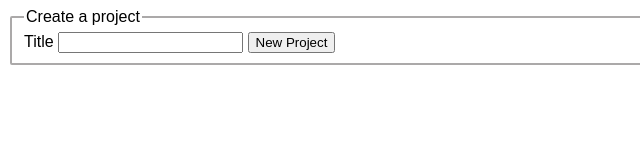
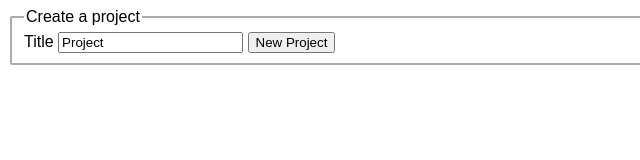
Before and after one commit to gonkergd/odin-todolist, a website built with webpack: page src/template.html in a window 1280 px wide. Shown: the full height of the page, 0-640 px from the left. Built offline with nearby package versions, Linux system fonts and the light colour scheme.

Commit message:
Added default project name

```diff
--- a/src/template.html
+++ b/src/template.html
@@ -10,7 +10,7 @@
         <fieldset>
             <legend>Create a project</legend>
             <label for="title">Title</label>
-            <input id="title" type="text" name="title" required />
+            <input id="title" type="text" name="title" value="Project" required />
             <button>New Project</button>
         </fieldset>
     </form>
```
